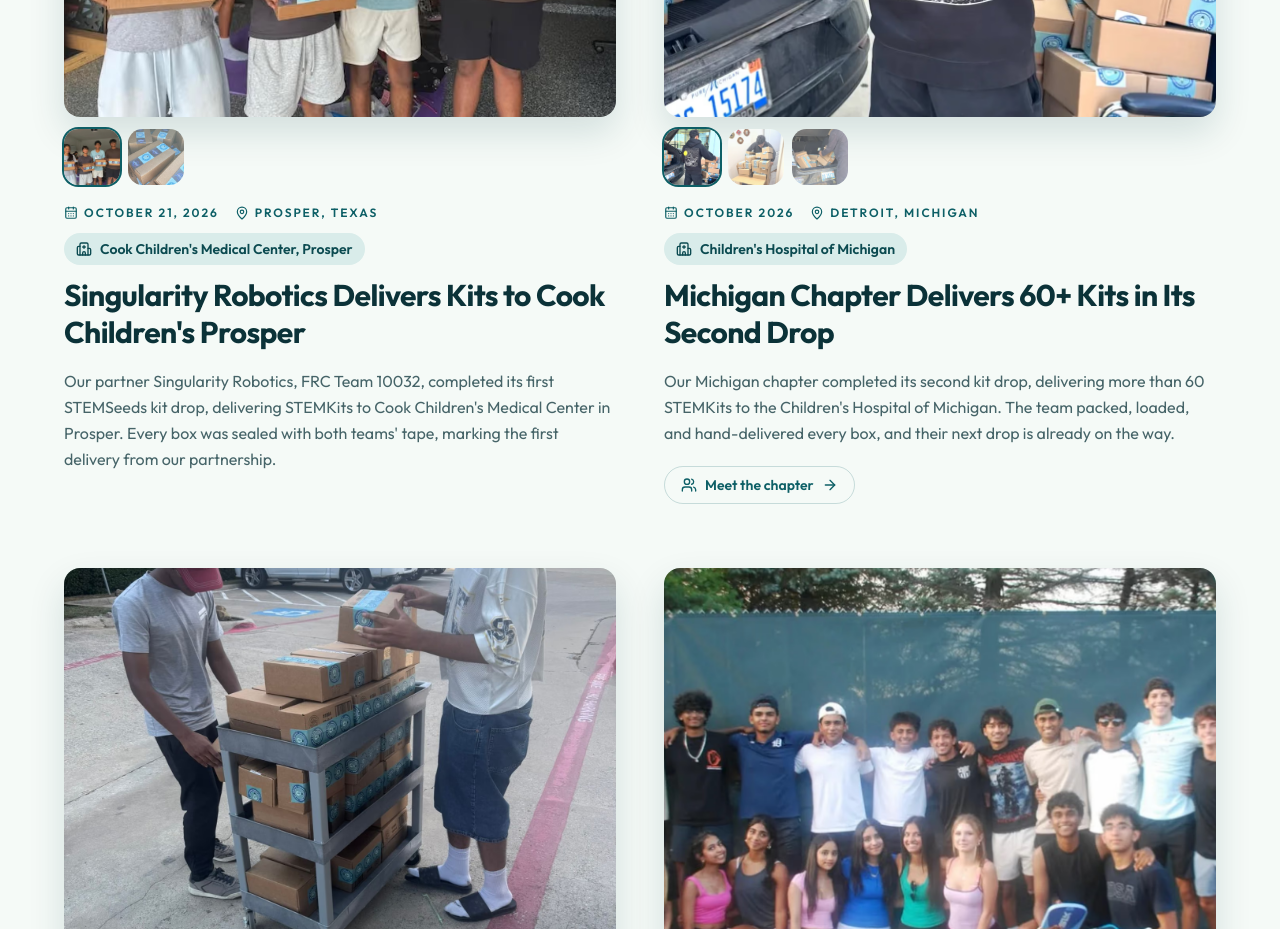
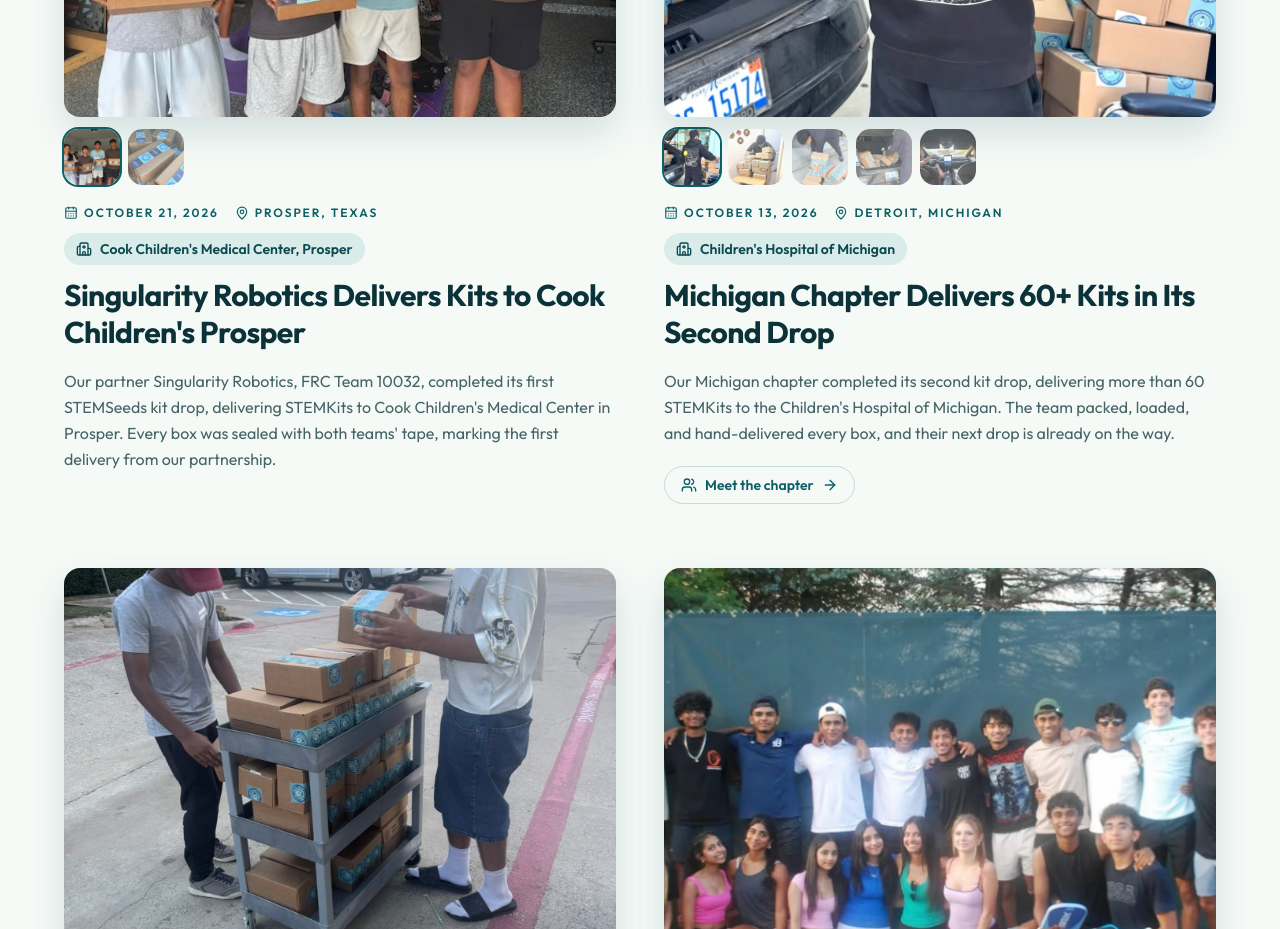
Before and after one commit to dhilandonkey-png/Stemseeds-website, a Next.js app: page /impact in a window 1280 px wide. Shown: the part 2260-3189 px from the top of the page. Built offline with nearby package versions, Linux system fonts and the light colour scheme.

Commit message:
Add two more photos and exact date to Michigan's second drop

```diff
--- a/content/impact.ts
+++ b/content/impact.ts
@@ -47,7 +47,7 @@ export const impactEvents: ImpactEvent[] = [
   },
   {
     title: "Michigan Chapter Delivers 60+ Kits in Its Second Drop",
-    date: "October 2026",
+    date: "October 13, 2026",
     location: "Detroit, Michigan",
     recipient: "Children's Hospital of Michigan",
     chapter: { name: "Michigan", teamId: "michigan-chapter-leadership" },
@@ -63,8 +63,16 @@ export const impactEvents: ImpactEvent[] = [
         alt: "A chapter member carrying a large stack of sealed STEMKit boxes",
       },
       {
+        src: "/images/impact/michigan-oct-4.avif",
+        alt: "A chapter member stacking sealed STEMKit boxes on a driveway",
+      },
+      {
         src: "/images/impact/michigan-oct-2.avif",
         alt: "A chapter member loading STEMKit boxes into a car trunk",
+      },
+      {
+        src: "/images/impact/michigan-oct-5.avif",
+        alt: "Two chapter members driving the STEMKits to the hospital",
       },
     ],
   },
```
Also changed, not shown: public/images/impact/michigan-oct-4.avif (added), public/images/impact/michigan-oct-5.avif (added).
